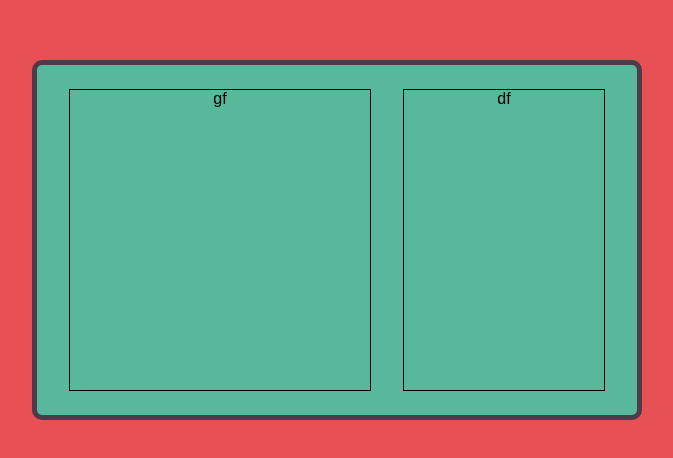
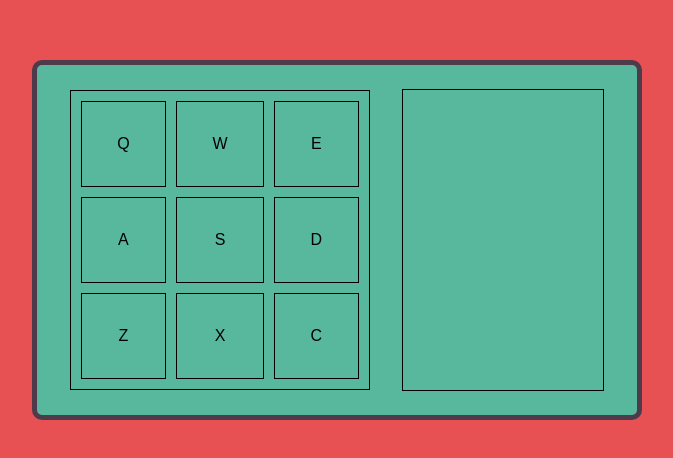
Before and after one commit to BalintMendli/drum-machine, a React (Create React App) app: page / in a window 1280 px wide. Shown: the part 160-618 px from the top of the page, without its empty margins (303-976 px from the left). Built offline with nearby package versions, Linux system fonts and the light colour scheme.

Commit message:
Add layout

```diff
--- a/src/App.css
+++ b/src/App.css
@@ -23,10 +23,30 @@
   width: 300px;
   height: 300px;
   border: 1px solid;
+  padding: 10px;
+  box-sizing: border-box;
+  display: grid;
+  grid-template-columns: auto auto auto;
+  grid-template-rows: auto auto auto;
+  grid-column-gap: 10px;
+  grid-row-gap: 10px;
+  grid-template-areas:
+    "q w e"
+    "a s d"
+    "z x c";
 }
 
 #control-div{
   width: 200px;
   height: 300px;
   border: 1px solid;
+  display: flex;
+  flex-direction: column;
 }
+
+.drum-pad{
+  border: 1px solid;
+  display: flex;
+  align-items: center;
+  justify-content: center;
+}
--- a/src/App.js
+++ b/src/App.js
@@ -6,9 +6,22 @@ class App extends Component {
     return (
       <div className="App">
         <div id="drum-machine">
-          <div id="drum-pad-div">gf
+          <div id="drum-pad-div">
+            <div className="drum-pad" id="Q">Q</div>
+            <div className="drum-pad" id="W">W</div>
+            <div className="drum-pad" id="E">E</div>
+            <div className="drum-pad" id="A">A</div>
+            <div className="drum-pad" id="S">S</div>
+            <div className="drum-pad" id="D">D</div>
+            <div className="drum-pad" id="Z">Z</div>
+            <div className="drum-pad" id="X">X</div>
+            <div className="drum-pad" id="C">C</div>
           </div>
-          <div id="control-div">df
+          <div id="control-div">
+            <div id="power"></div>
+            <div id="display"></div>
+            <div id="volume"></div>
+            <div id="bank"></div>
           </div>
         </div>
       </div>
```
